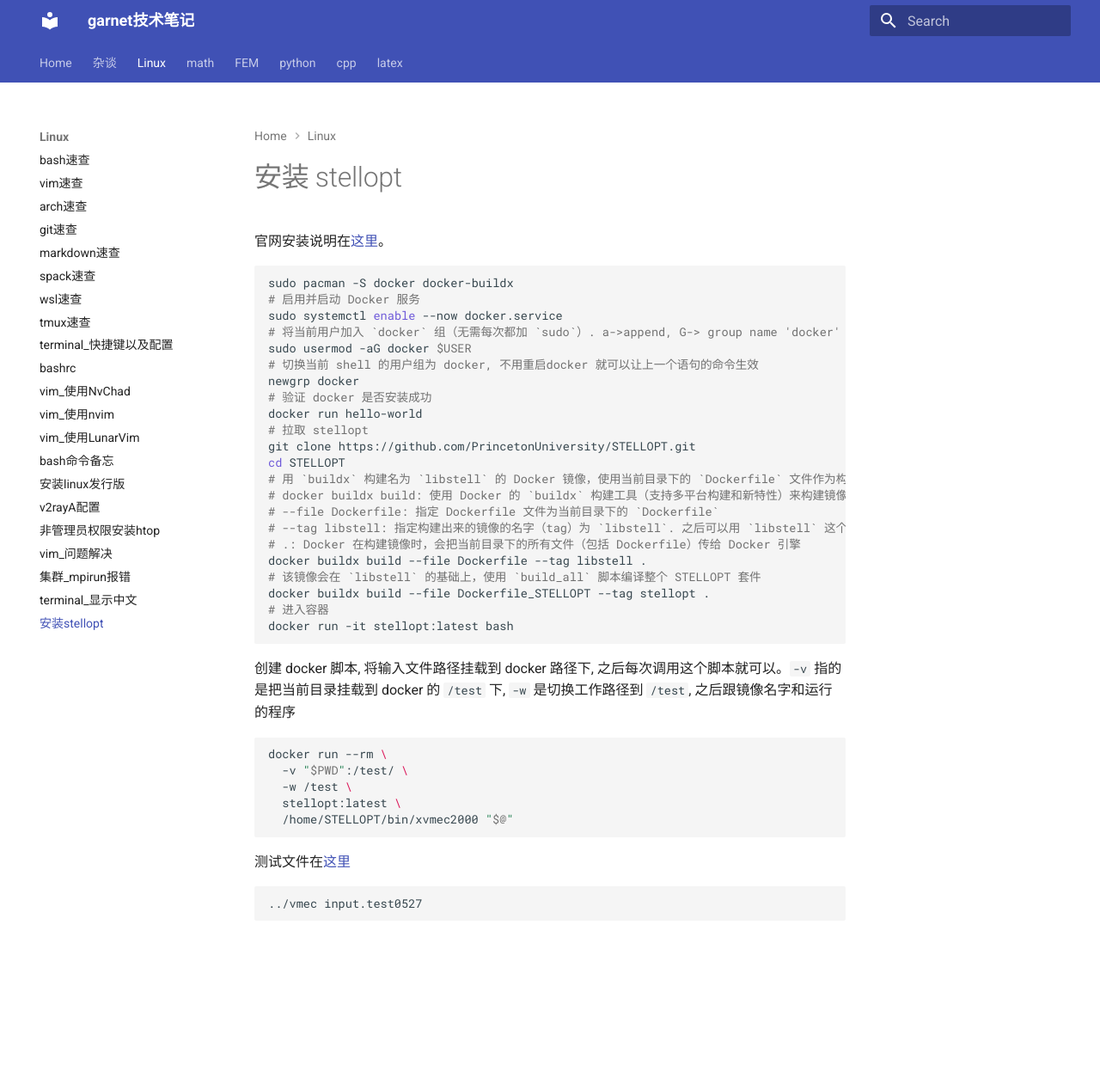
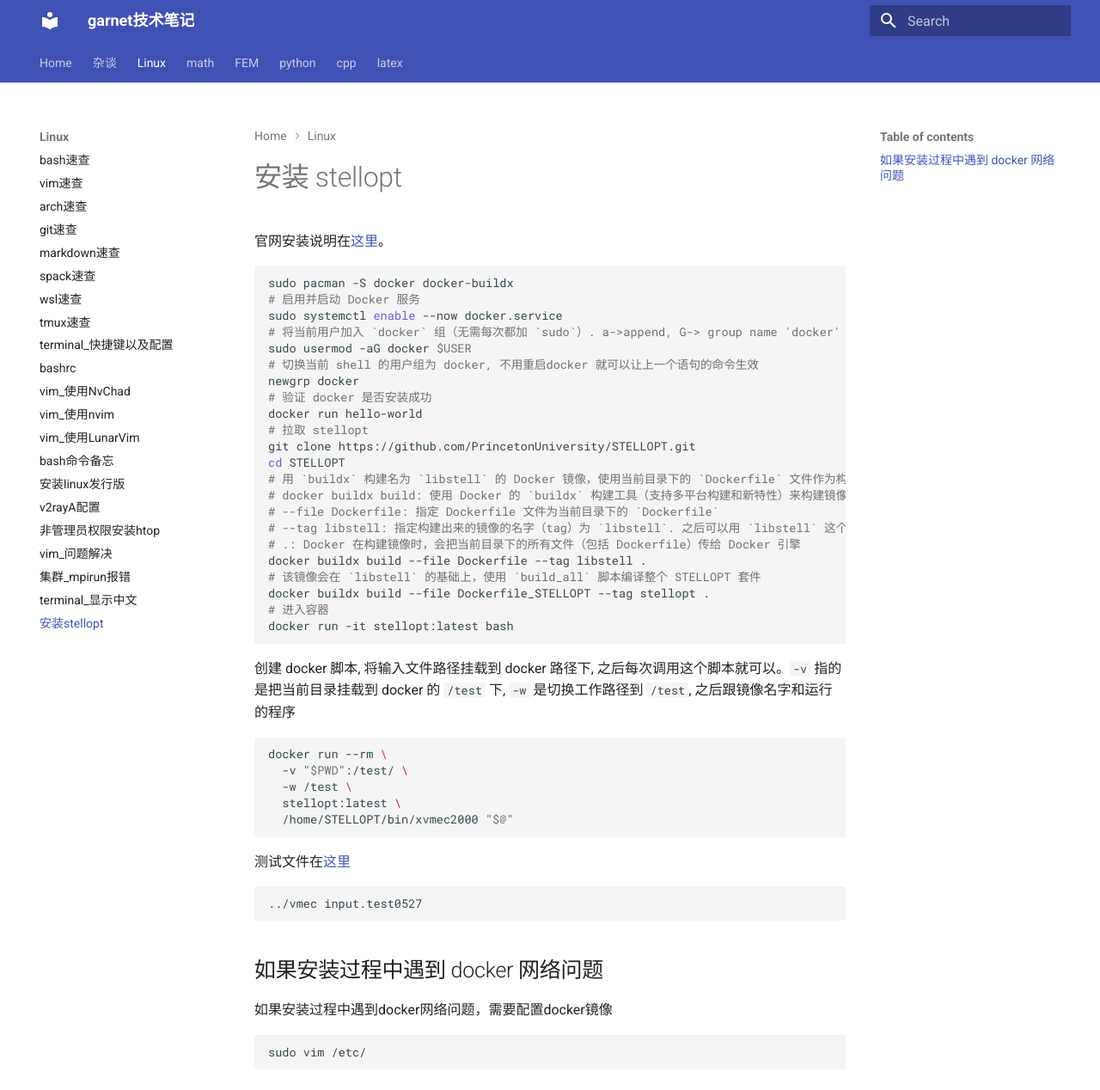
Before and after one commit to ymma98/technotes, an MkDocs documentation site: the page built from docs/Linux/安装stellopt.md, in a window 1280 px wide and 1268 px high. Shown: the whole window at 86% size. Built offline with MkDocs 1.6.1 and Material for MkDocs 9.7.7, drawn with Linux system fonts in a browser that asks for light colours.

Commit message:
docs/Linux/安装stellopt.md updated from https://stackedit.cn/

````diff
--- a/docs/Linux/安装stellopt.md
+++ b/docs/Linux/安装stellopt.md
@@ -40,6 +40,15 @@ docker run --rm \
 ```bash
 ../vmec input.test0527
 ```
+
+
+## 如果安装过程中遇到 docker 网络问题
+
+如果安装过程中遇到docker网络问题，需要配置docker镜像
+
+```bash
+sudo vim /etc/
+```
 <!--stackedit_data:
-eyJoaXN0b3J5IjpbLTIwNDg3OTkyNF19
+eyJoaXN0b3J5IjpbOTk1MTg3MTAsLTIwNDg3OTkyNF19
 -->
````
